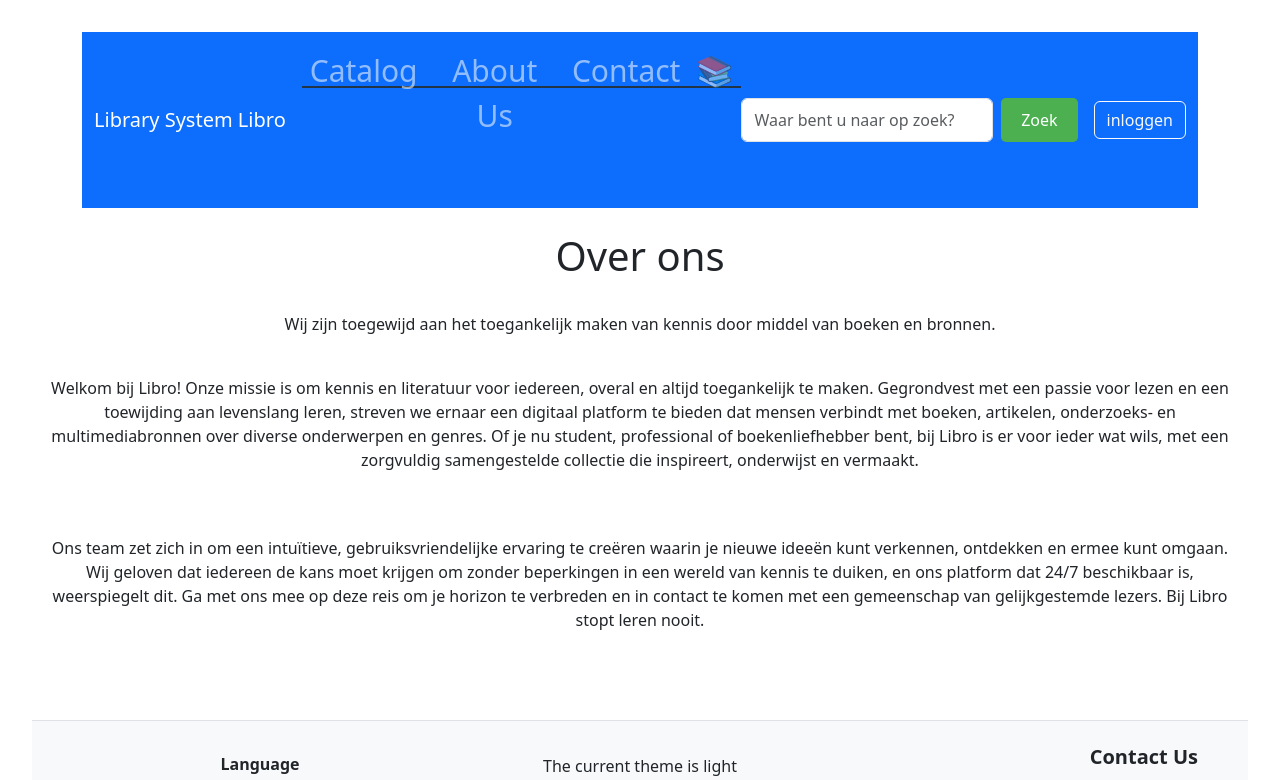
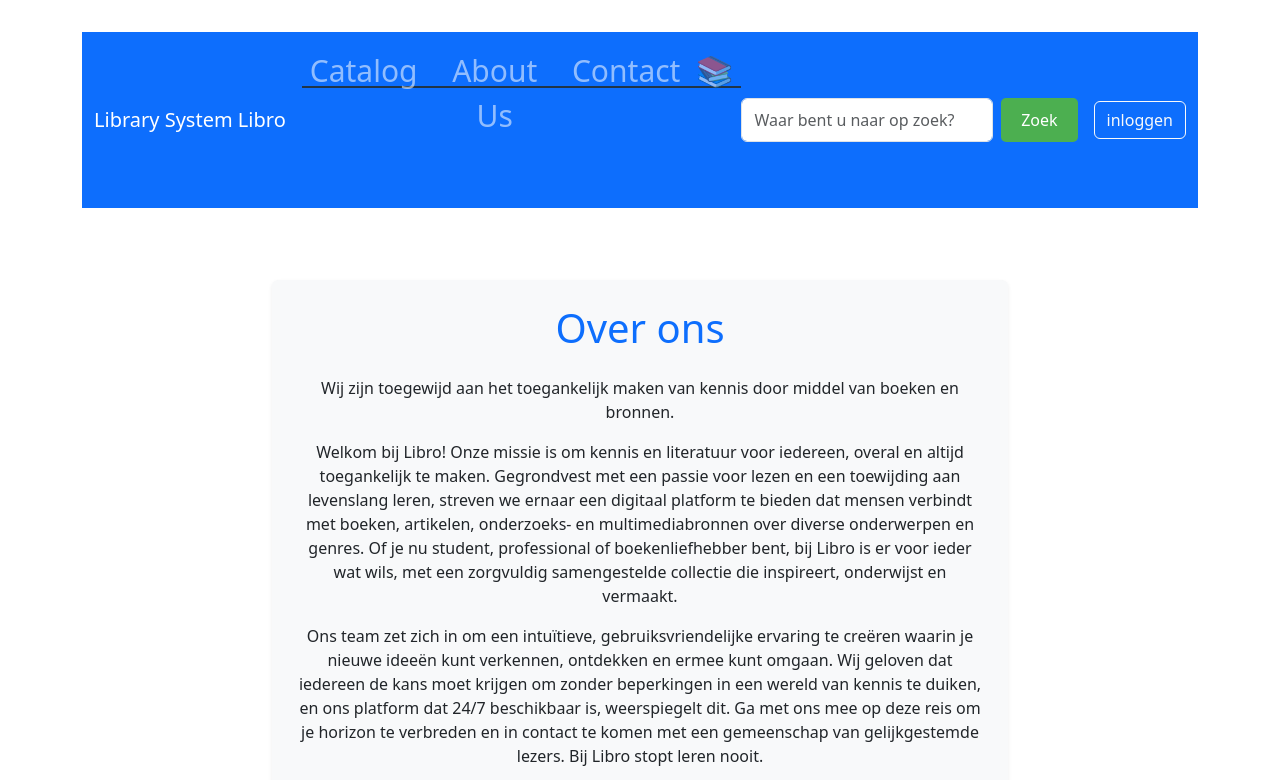
Before and after one commit to smallproject/library-system-frontend, a React (Vite) app: page /about in a window 1280 px wide. Shown: the top 780 px of the page. Built offline with nearby package versions, Linux system fonts and the light colour scheme.

Commit message:
redesigned to implement bootstrap

```diff
--- a/src/pages/AboutUs.jsx
+++ b/src/pages/AboutUs.jsx
@@ -1,4 +1,4 @@
-import "/src/App.css"
+// import "/src/App.css"
 import content from "../content/content.json";
 import {useContext} from "react";
 import {LanguageContext} from "../context/LanguageContext.jsx";
@@ -8,23 +8,19 @@ function AboutUs() {
     const {title, description, description2, description3} = content[language].about;
 
     return (
-        <section>
-            <article className={"plain-text-container"}>
-                <h1>{title}</h1>
-                <br/>
-                <p>
-                    {description}
-                </p>
-                <br/>
-                <p>
-                    {description2}
-                </p>
-                <br/>
-                <br/>
-                <p>
-                    {description3}
-                </p>
-            </article>
+        <section className="container py-5">
+            <div className="row justify-content-center">
+                <div className="col-lg-8">
+                    <article className="bg-light p-4 rounded shadow-sm">
+                        <h1 className="mb-4 text-primary">{title}</h1>
+                        <p className="mb-3">{description}</p>
+                        <p className="mb-3">{description2}</p>
+                        <p className="mb-0">{description3}</p>
+                    </article>
+                </div>
+
+            </div>
+
         </section>
     );
 }
```
